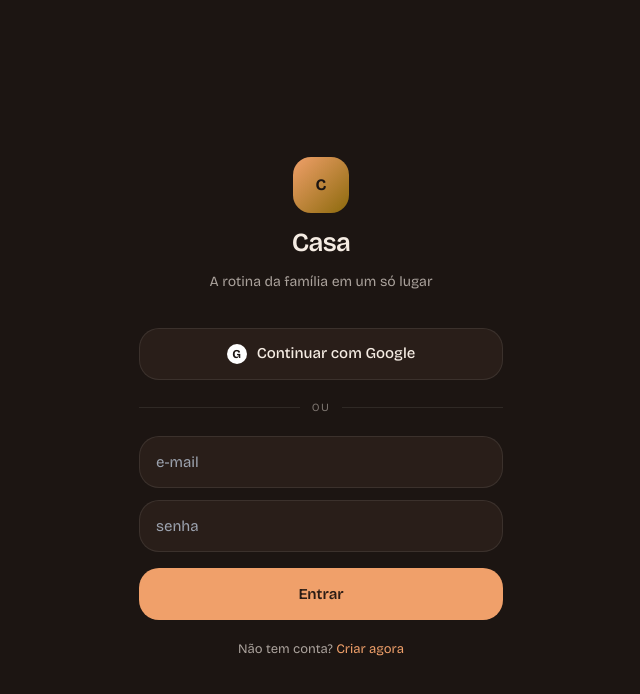
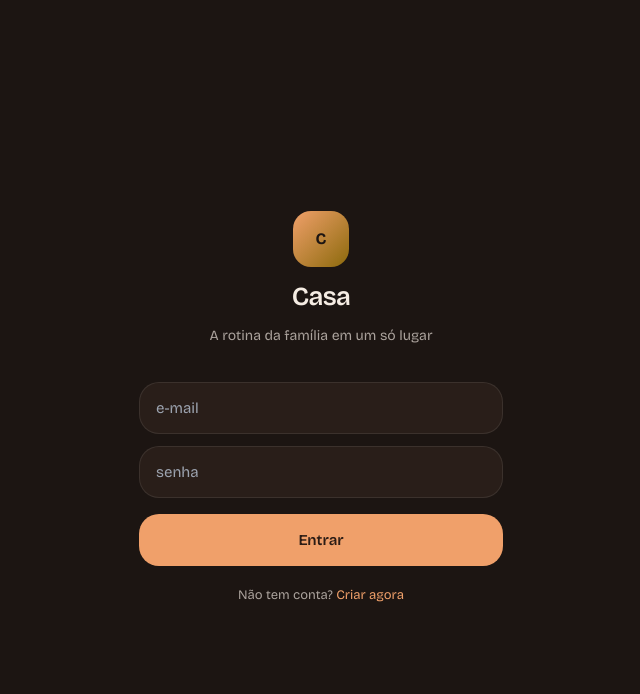
Before and after one commit to Murillooh/Meio-a-Meio, a React (Vite) app in the folder app/: page /login in a window 1280 px wide. Shown: the top 694 px of the page, without its empty margins (319-959 px from the left). Built offline with nearby package versions, Linux system fonts and the light colour scheme; no server answers.

Commit message:
Remover login com Google

```diff
--- a/app/src/pages/Login.tsx
+++ b/app/src/pages/Login.tsx
@@ -4,7 +4,7 @@ import { useAuth } from '@/hooks/useAuth';
 import { Screen } from '@/components/Screen';
 
 export default function Login() {
-  const { user, signInWithGoogle, signInWithPassword, signUpWithPassword } = useAuth();
+  const { user, signInWithPassword, signUpWithPassword } = useAuth();
   const [email, setEmail] = useState('');
   const [password, setPassword] = useState('');
   const [mode, setMode] = useState<'in' | 'up'>('in');
@@ -35,16 +35,7 @@ export default function Login() {
         <p className="text-center text-sm text-ink-muted">A rotina da família em um só lugar</p>
       </div>
 
-      <button type="button" onClick={() => signInWithGoogle()} className="btn-ghost flex items-center justify-center gap-2.5">
-        <span className="flex h-5 w-5 items-center justify-center rounded-full bg-white text-xs font-bold text-base">G</span>
-        Continuar com Google
-      </button>
 
-      <div className="my-5 flex items-center gap-3">
-        <div className="h-px flex-1 bg-base-line" />
-        <span className="text-[11px] tracking-[0.12em] text-ink-faint">OU</span>
-        <div className="h-px flex-1 bg-base-line" />
-      </div>
 
       <form onSubmit={submit} className="flex flex-col gap-3">
         <input className="field" type="email" placeholder="e-mail" value={email} onChange={(e) => setEmail(e.target.value)} required />
```
